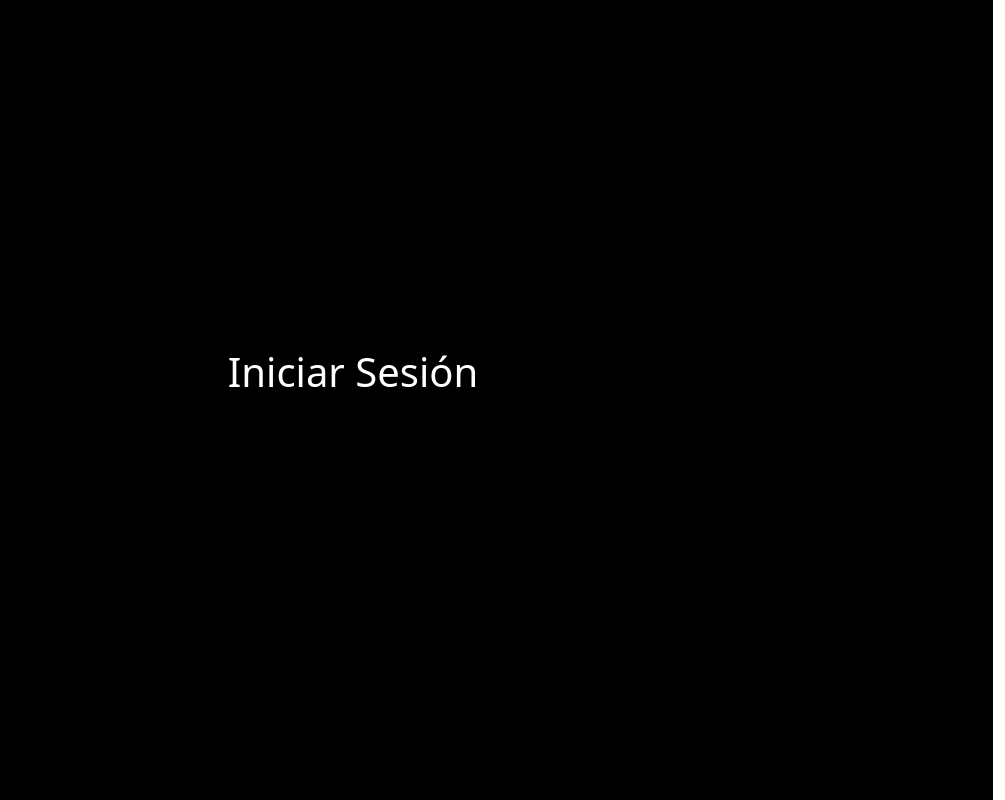
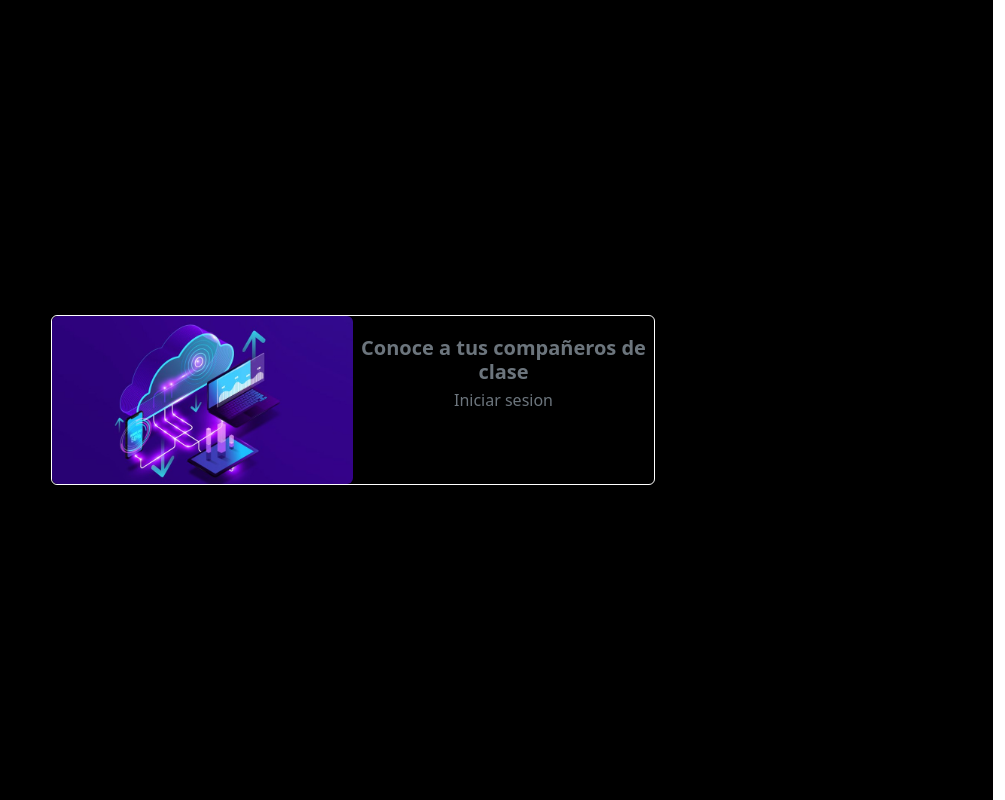
Before and after one commit to andresm05/merge-sort-front, a React (Vite) app: page /login in a window 1280 px wide. Shown: the whole page, without its empty margins (275-1280 px from the left). Built offline with nearby package versions, Linux system fonts and the light colour scheme.

Commit message:
add styles to login page

```diff
--- a/src/components/Navbar.jsx
+++ b/src/components/Navbar.jsx
@@ -4,7 +4,7 @@ export const Navbar = () => {
   const { user, startLogout } = useAuthStore();
 
   return (
-    <div className="navbar navbar-light bg-light mb-4 px-4">
+    <div className="navbar navbar-light navbar bg-light mb-4 px-4">
       <span className="navbar-brand">
         <img
           src={user.img}
@@ -16,8 +16,6 @@ export const Navbar = () => {
       </span>
 
       <button className="btn btn-outline-danger" onClick={startLogout}>
-        <i className="fas fa-sign-out-alt"></i>
-        &nbsp;
         <span>Salir</span>
       </button>
     </div>
--- a/src/pages/Login.jsx
+++ b/src/pages/Login.jsx
@@ -30,12 +30,22 @@ export const Login = () => {
     bg-black
     "
     >
-      <div className="col-12 text-center text-white">
-        <h1>Iniciar Sesión</h1>
-        <div className="d-flex justify-content-center mt-3">
-        <GoogleLogin
-            onSuccess={handleLogin}
-            onError={handleLoginError}/>
+      <div className="col-sm-2 col-md-6">
+        <div className="row border boder-2 border-white rounded g-0">
+          <div className="col-sm-6 col-md-6 text-center">
+            <img
+              src="../../public/estructura.jpg"
+              alt="logo"
+              className="img-fluid rounded"
+            />
+          </div>
+          <div className="col-sm-6 col-md-6 text-center text-white d-flex flex-column justify-content-center">
+            <h5 className="text-muted m-1"><strong>Conoce a tus compañeros de clase</strong></h5>
+            <span className="text-muted">Iniciar sesion</span>
+            <div className="d-flex justify-content-center mt-3">
+              <GoogleLogin onSuccess={handleLogin} onError={handleLoginError} />
+            </div>
+          </div>
         </div>
       </div>
     </div>
```
Also changed, not shown: public/estructura.jpg (added).
